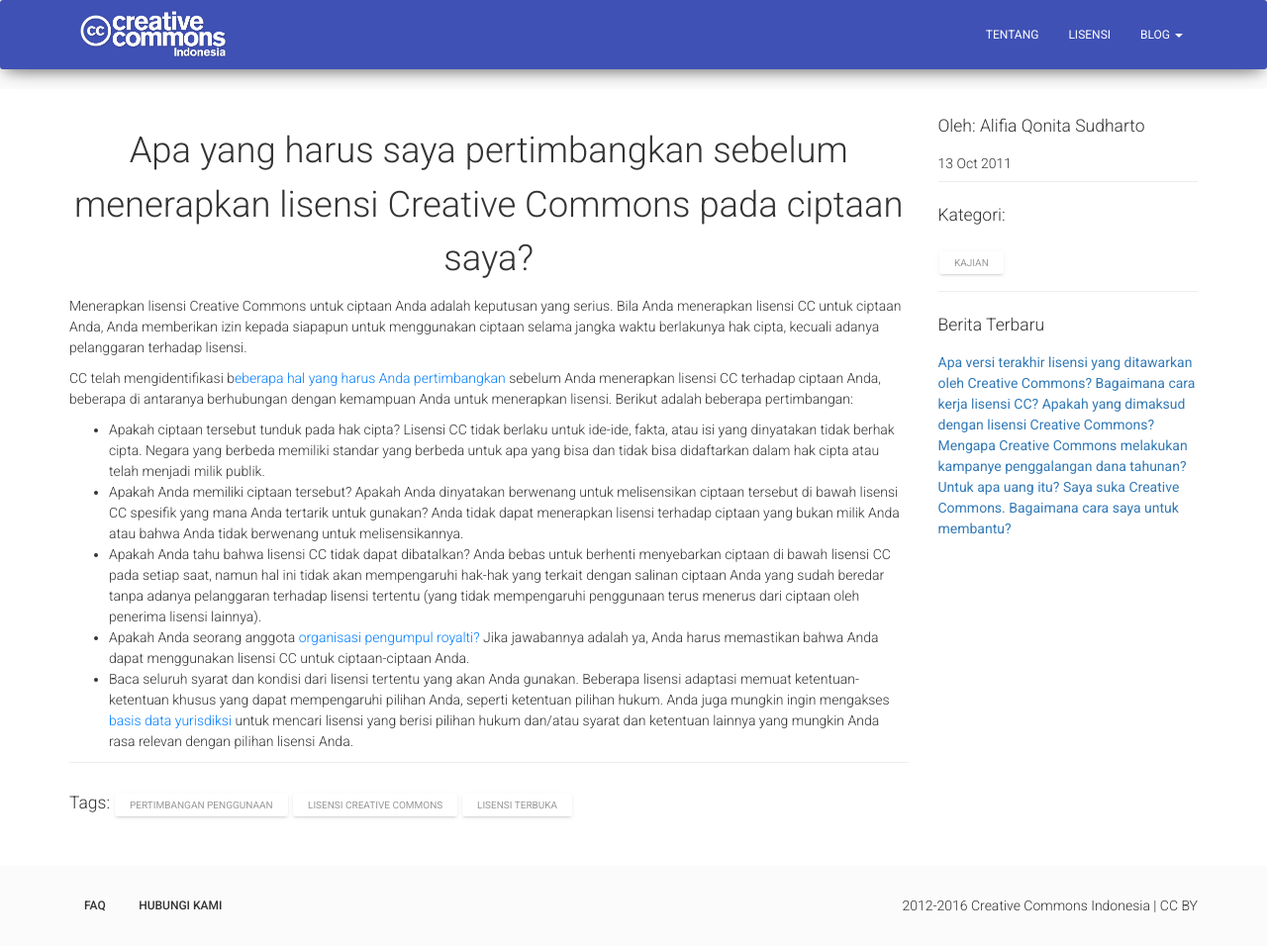
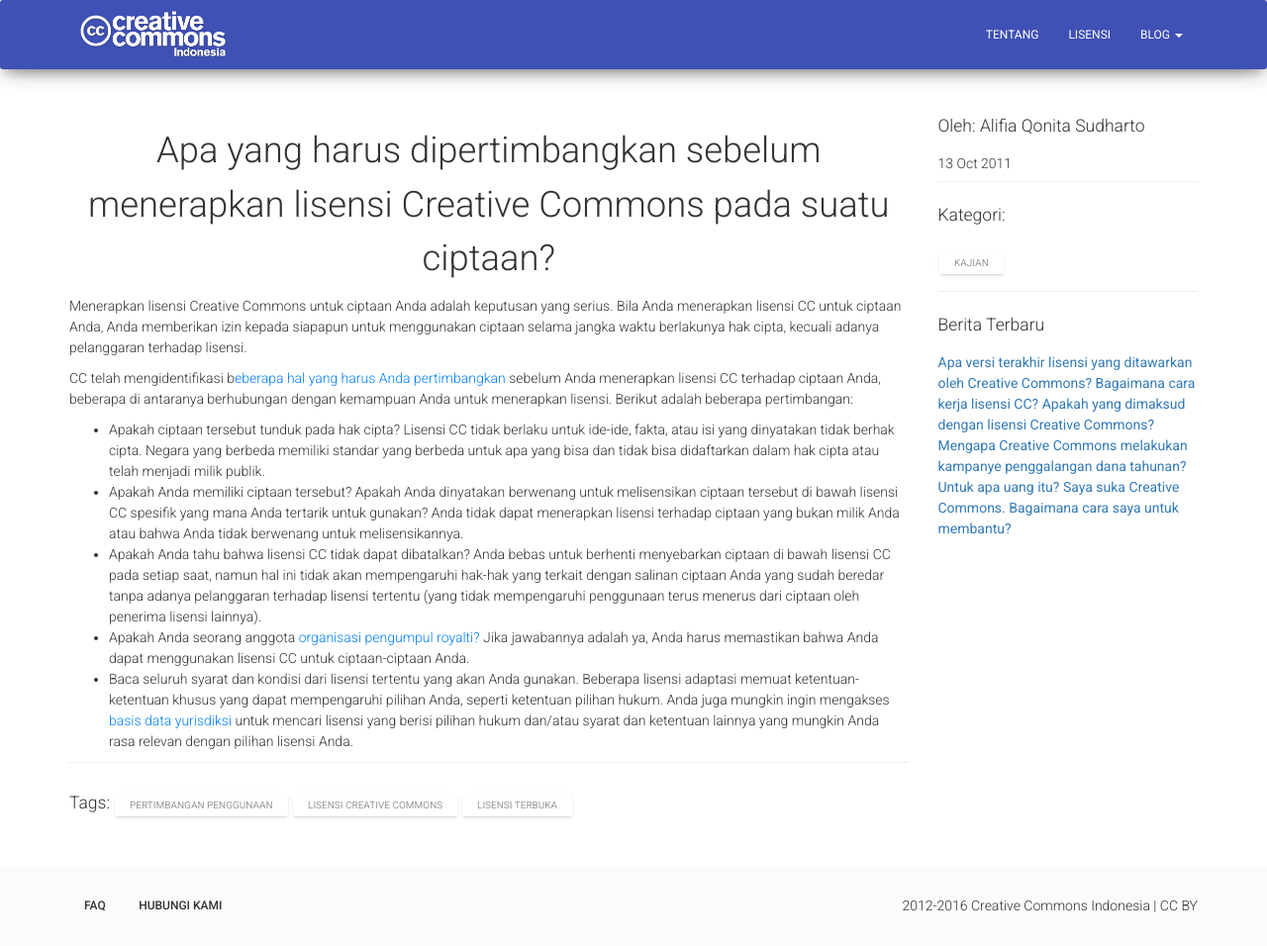
Before and after one commit to RioSatria/CCID, a Jekyll site: the page built from _posts/2011-10-13-apa-yang-harus-saya-pertimbangkan-sebelum-menerapkan-lisensi-creative-commons-pada-ciptaan-saya.markdown, in a window 1280 px wide. Shown: the whole page at 99% size. Built offline with Jekyll 4.4.1, drawn with Linux system fonts in a browser that asks for light colours; nearby versions of some CDN libraries; our own code applies the rules of GitHub Pages for plain Markdown files.

Commit message:
Updated Apa Yang Harus Saya Pertimbangkan Sebelum Menerapkan Lisensi Creative Commons Pada Ciptaan Saya

```diff
--- a/_posts/2011-10-13-apa-yang-harus-saya-pertimbangkan-sebelum-menerapkan-lisensi-creative-commons-pada-ciptaan-saya.markdown
+++ b/_posts/2011-10-13-apa-yang-harus-saya-pertimbangkan-sebelum-menerapkan-lisensi-creative-commons-pada-ciptaan-saya.markdown
@@ -1,6 +1,6 @@
 ---
-title: Apa yang harus saya pertimbangkan sebelum menerapkan lisensi Creative Commons
-  pada ciptaan saya?
+title: Apa yang harus dipertimbangkan sebelum menerapkan lisensi Creative Commons
+  pada suatu ciptaan?
 date: 2011-10-13 18:06:00 +07:00
 categories:
 - Kajian
```
